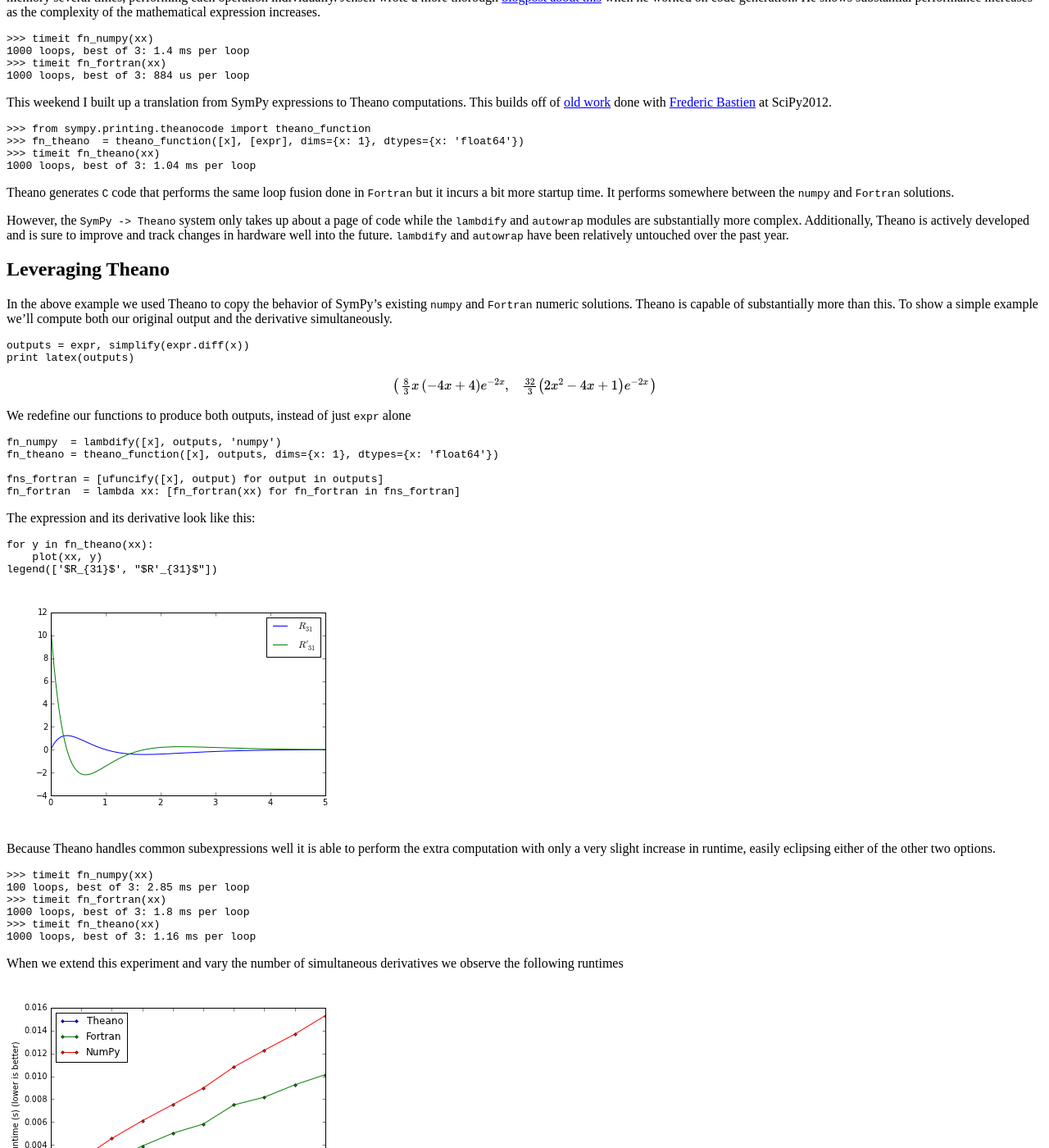
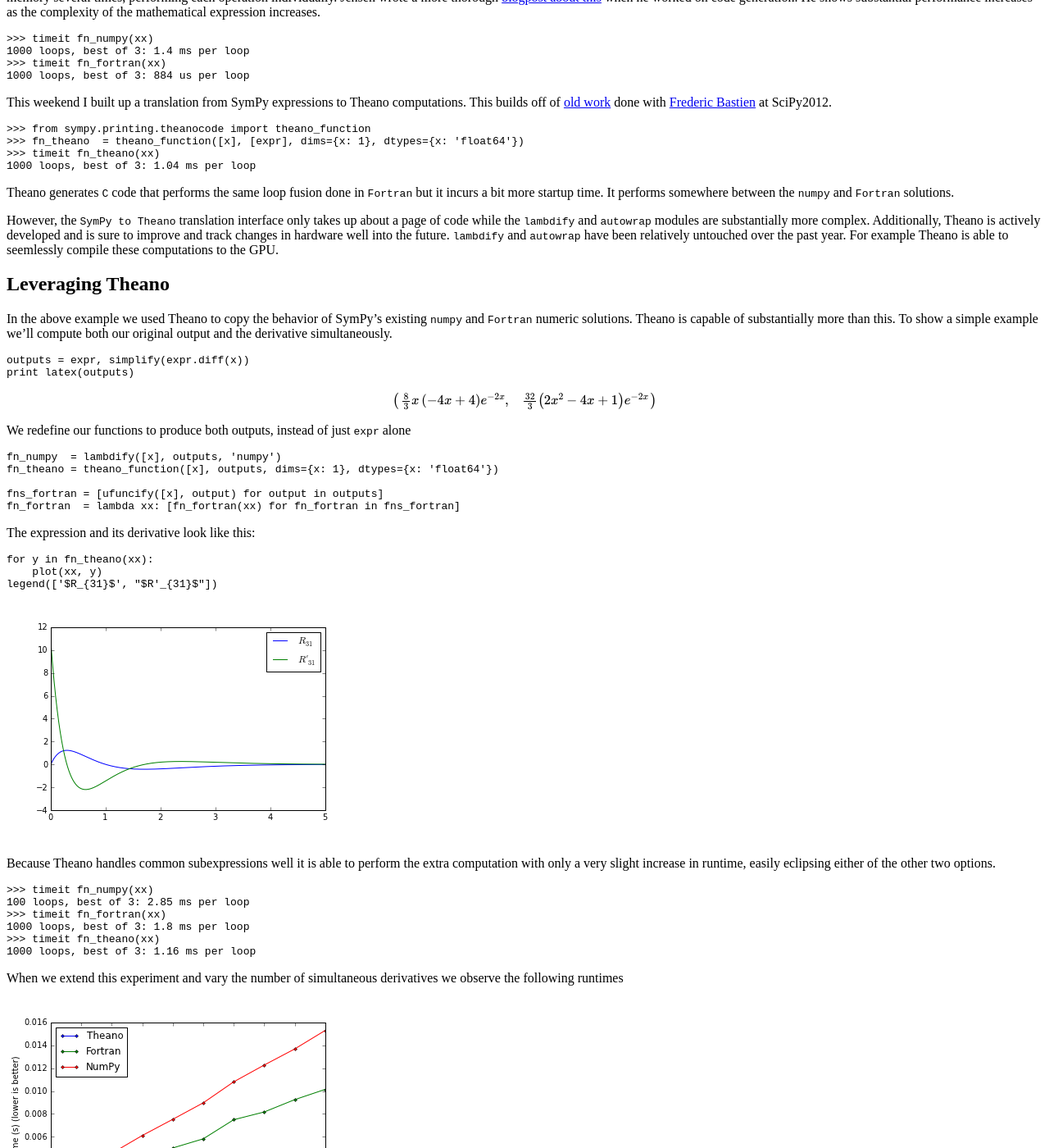
Before and after one commit to besyskymnbk/blog, a Jekyll site: the page built from _posts/work/2013-03-19-SymPy-Theano-part-1.md, in a window 1280 px wide and 1400 px high, scrolled down 1451 px. Shown: the whole window at 82% size. Built offline with Jekyll 4.4.1, drawn with Linux system fonts in a browser that asks for light colours; formulas are drawn with MathJax 3; comment, search, counter and statistics services are not loaded; some of the changed text lies outside the part shown.

Commit message:
slight edits to st-part 1

```diff
--- a/_posts/work/2013-03-19-SymPy-Theano-part-1.md
+++ b/_posts/work/2013-03-19-SymPy-Theano-part-1.md
@@ -77,7 +77,7 @@ This weekend I built up a translation from SymPy expressions to Theano computati
 
 Theano generates `C` code that performs the same loop fusion done in `Fortran` but it incurs a bit more startup time.  It performs somewhere between the `numpy` and `Fortran` solutions.
 
-However, the `SymPy -> Theano` system only takes up about a page of code while the `lambdify` and `autowrap` modules are substantially more complex.  Additionally, Theano is actively developed and is sure to improve and track changes in hardware well into the future.  `lambdify` and `autowrap` have been relatively untouched over the past year.
+However, the `SymPy to Theano` translation interface only takes up about a page of code while the `lambdify` and `autowrap` modules are substantially more complex.  Additionally, Theano is actively developed and is sure to improve and track changes in hardware well into the future.  `lambdify` and `autowrap` have been relatively untouched over the past year.  For example Theano is able to seemlessly compile these computations to the GPU.
 
 Leveraging Theano
 -----------------
@@ -118,6 +118,7 @@ When we extend this experiment and vary the number of simultaneous derivatives w
 
 ![]({{ BASE_PATH }}/images/profile-theano-fortran-numpy.png)
 
+In the case of highly structured computation Theano is able to scale very favorably.
 
 Conclusion
 ----------
```
